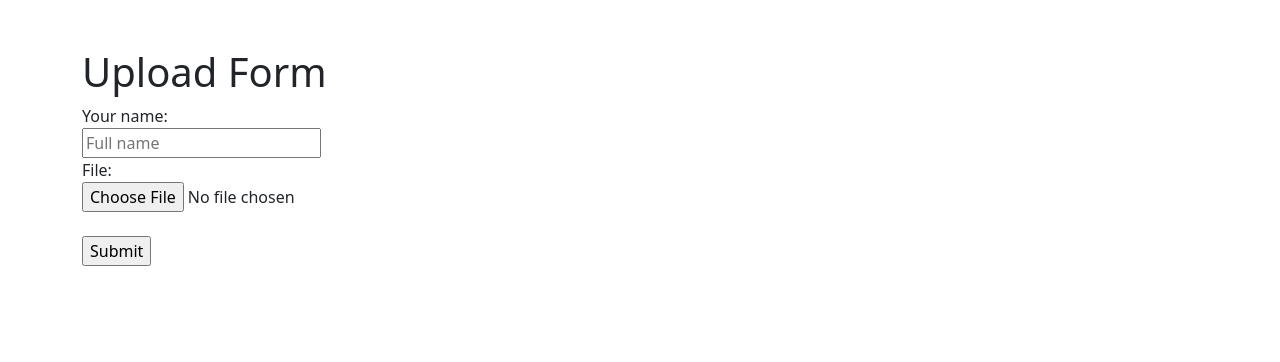
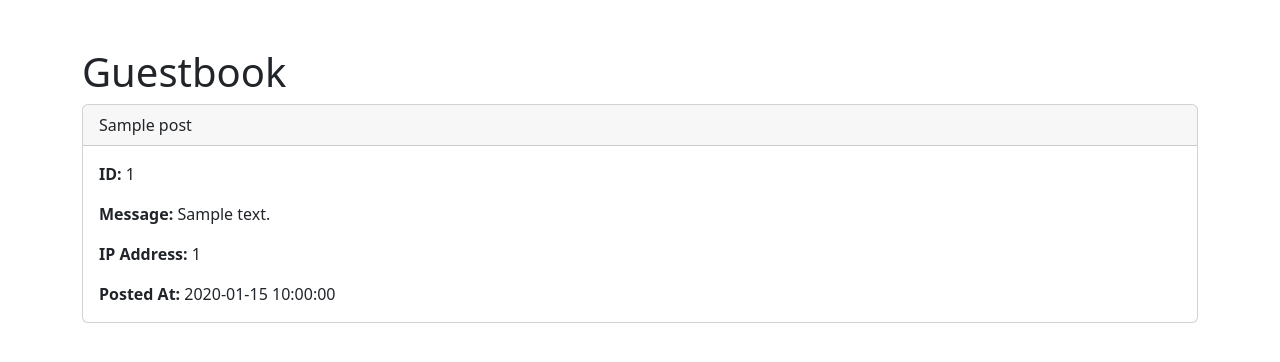
Before and after one commit to Catalin246/php-development-1, a PHP site: page / in a window 1280 px wide. Shown: the top 362 px of the page. Run offline with PHP 8.4, Linux system fonts and the light colour scheme; tables that the repository leaves empty hold one stand-in row (values such as "Sample post").

Commit message:
Connect to the database and display the posts.

```diff
--- /dev/null
+++ b/app/public/dbconfig.php
@@ -0,0 +1,8 @@
+<?php
+
+$servername = "mysql";
+$username = "root";
+$password = "secret123";
+$database = "guestbook";
+
+?>
--- a/app/public/index.php
+++ b/app/public/index.php
@@ -1,3 +1,17 @@
+<?php
+
+require_once("dbconfig.php");
+
+try {
+    $connection = new PDO("mysql:host=$servername;dbname=$database", $username, $password);
+    $connection->setAttribute(PDO::ATTR_ERRMODE, PDO::ERRMODE_EXCEPTION);
+    //echo "Connected successfully";
+} catch (PDOException $e) {
+    echo "Connection failed: " . $e->getMessage();
+}
+
+?>
+
 <!DOCTYPE html>
 <html lang="en">
 
@@ -12,14 +26,26 @@
 
 <body>
     <div class="container">
-        <h1 class="pt-5">Upload Form</h1>
-        <form action="upload.php" method="post" enctype="multipart/form-data">
-            <label>Your name:</label><br>
-            <input type="text" name="name" placeholder="Full name" enctype="multipart/format-data"><br>
-            <label>File:</label><br>
-            <input type="file" name="file"><br><br>
-            <input type="submit" value="Submit">
-        </form>
+        <h1 class="pt-5">Guestbook</h1>
+        <?php
+
+        $sql = "SELECT * FROM posts";
+        $result = $connection->query($sql);
+
+        foreach ($result as $row) {
+            echo '<div class="card mb-3">';
+            echo '  <div class="card-header">' . $row["name"] . '</div>';
+            echo '  <div class="card-body">';
+            echo '    <p class="card-text"><strong>ID:</strong> ' . $row["id"] . '</p>';
+            echo '    <p class="card-text"><strong>Message:</strong> ' . $row["message"] . '</p>';
+            echo '    <p class="card-text"><strong>IP Address:</strong> ' . $row["ip_address"] . '</p>';
+            echo '    <p class="card-text"><strong>Posted At:</strong> ' . $row["posted_at"] . '</p>';
+            echo '  </div>';
+            echo '</div>';
+        }
+
+
+        ?>
     </div>
 </body>
 
```
Also changed, not shown: app/public/upload.php (deleted, +0 -42 lines), posts.sql (added, +62 -0 lines), app/public/uploads/favicon.png (deleted).
